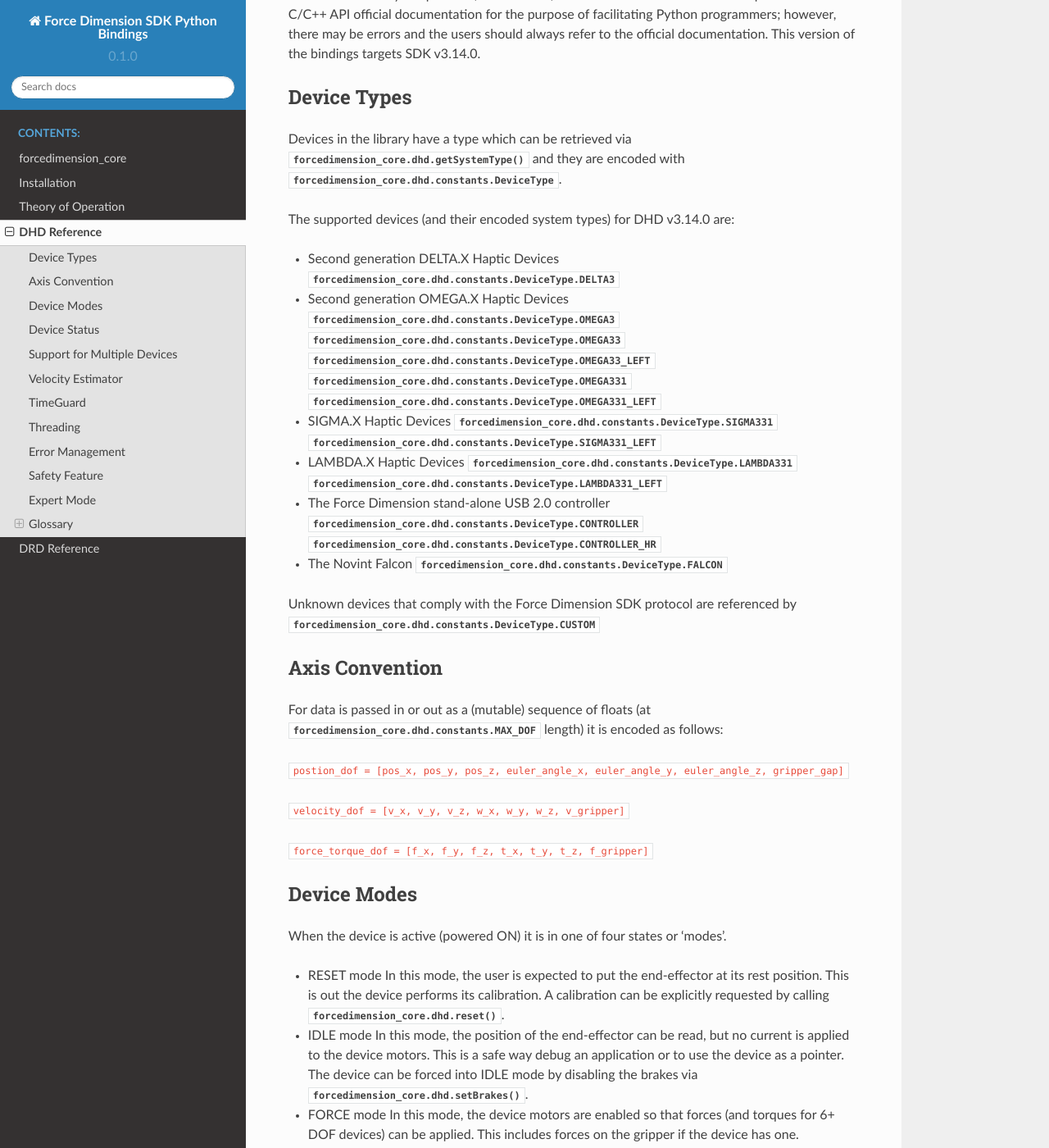
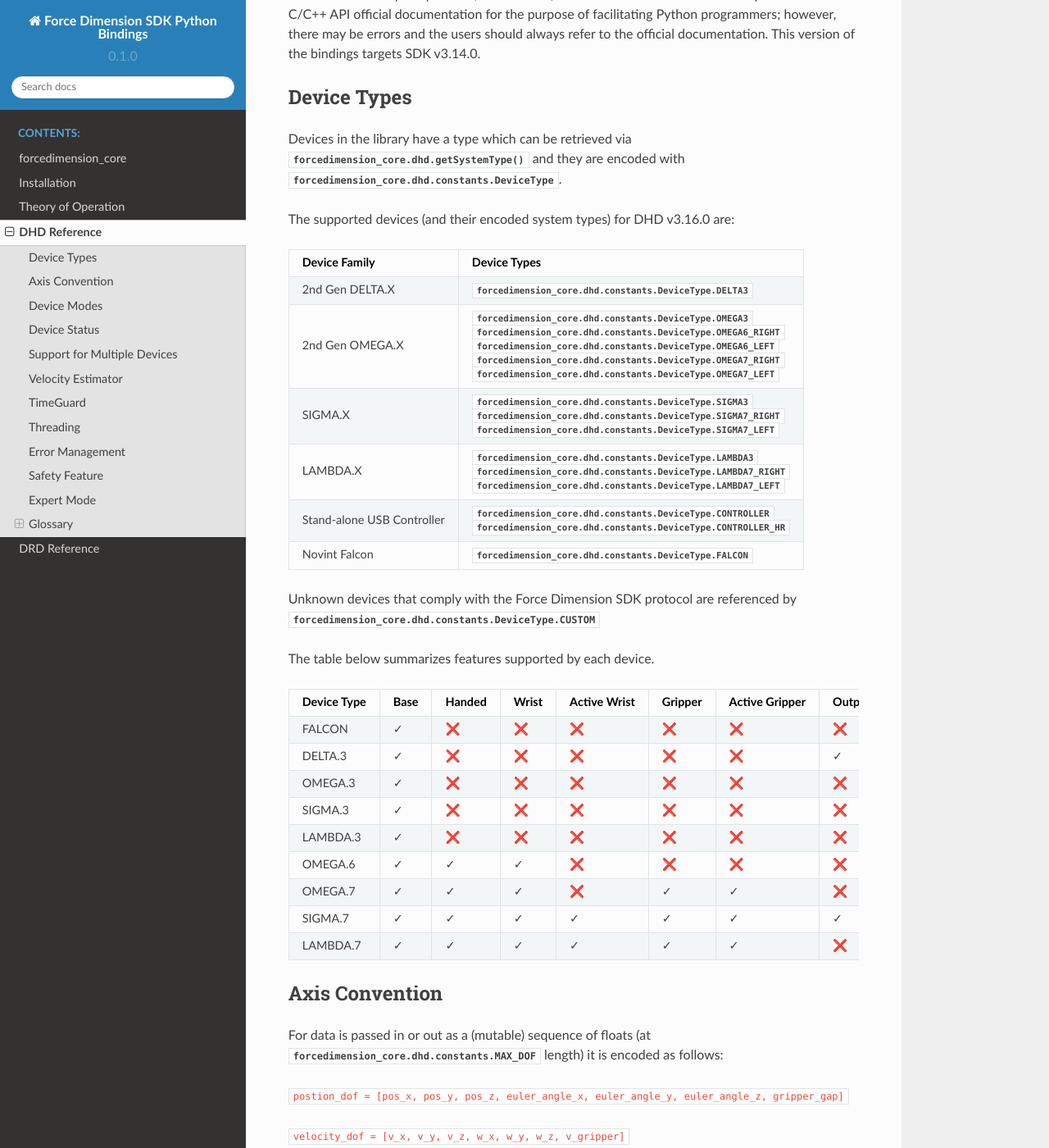
Before and after one commit to EmDash00/forcedimension_core-python-docs, a Sphinx documentation site: the page built from docs/source/forcedimension_core.dhd-doc.rst, in a window 1280 px wide and 1400 px high, scrolled down 202 px. Shown: the whole window at 82% size. Built offline with Sphinx 7.4.7 and the Read the Docs theme 2.0.0, drawn with Linux system fonts in a browser that asks for light colours.

Commit message:
Add tables to the device types section for addtiional clarity

```diff
--- a/docs/source/forcedimension_core.dhd-doc.rst
+++ b/docs/source/forcedimension_core.dhd-doc.rst
@@ -21,30 +21,66 @@
 Devices in the library have a type which can be retrieved via :func:`forcedimension_core.dhd.getSystemType()`
 and they are encoded with :class:`forcedimension_core.dhd.constants.DeviceType`.
 
-The supported devices (and their encoded system types) for DHD v3.14.0 are:
+The supported devices (and their encoded system types) for DHD v3.16.0 are:
 
-- Second generation DELTA.X Haptic Devices
-  :data:`forcedimension_core.dhd.constants.DeviceType.DELTA3`
-- Second generation OMEGA.X Haptic Devices
-  :data:`forcedimension_core.dhd.constants.DeviceType.OMEGA3`
-  :data:`forcedimension_core.dhd.constants.DeviceType.OMEGA33`
-  :data:`forcedimension_core.dhd.constants.DeviceType.OMEGA33_LEFT`
-  :data:`forcedimension_core.dhd.constants.DeviceType.OMEGA331`
-  :data:`forcedimension_core.dhd.constants.DeviceType.OMEGA331_LEFT`
-- SIGMA.X Haptic Devices
-  :data:`forcedimension_core.dhd.constants.DeviceType.SIGMA331`
-  :data:`forcedimension_core.dhd.constants.DeviceType.SIGMA331_LEFT`
-- LAMBDA.X Haptic Devices
-  :data:`forcedimension_core.dhd.constants.DeviceType.LAMBDA331`
-  :data:`forcedimension_core.dhd.constants.DeviceType.LAMBDA331_LEFT`
-- The Force Dimension stand-alone USB 2.0 controller
-  :data:`forcedimension_core.dhd.constants.DeviceType.CONTROLLER`
-  :data:`forcedimension_core.dhd.constants.DeviceType.CONTROLLER_HR`
-- The Novint Falcon
-  :data:`forcedimension_core.dhd.constants.DeviceType.FALCON`
++----------------------------+--------------------------------------------------------------------+
+| Device Family              |  Device Types                                                      |
++============================+====================================================================+
+| 2nd Gen DELTA.X            | :data:`forcedimension_core.dhd.constants.DeviceType.DELTA3`        |
++----------------------------+--------------------------------------------------------------------+
+| 2nd Gen OMEGA.X            | :data:`forcedimension_core.dhd.constants.DeviceType.OMEGA3`        |
+|                            |                                                                    |
+|                            | :data:`forcedimension_core.dhd.constants.DeviceType.OMEGA6_RIGHT`  |
+|                            |                                                                    |
+|                            | :data:`forcedimension_core.dhd.constants.DeviceType.OMEGA6_LEFT`   |
+|                            |                                                                    |
+|                            | :data:`forcedimension_core.dhd.constants.DeviceType.OMEGA7_RIGHT`  |
+|                            |                                                                    |
+|                            | :data:`forcedimension_core.dhd.constants.DeviceType.OMEGA7_LEFT`   |
++----------------------------+--------------------------------------------------------------------+
+| SIGMA.X                    | :data:`forcedimension_core.dhd.constants.DeviceType.SIGMA3`        |
+|                            |                                                                    |
+|                            | :data:`forcedimension_core.dhd.constants.DeviceType.SIGMA7_RIGHT`  |
+|                            |                                                                    |
+|                            | :data:`forcedimension_core.dhd.constants.DeviceType.SIGMA7_LEFT`   |
++----------------------------+--------------------------------------------------------------------+
+| LAMBDA.X                   | :data:`forcedimension_core.dhd.constants.DeviceType.LAMBDA3`       |
+|                            |                                                                    |
+|                            | :data:`forcedimension_core.dhd.constants.DeviceType.LAMBDA7_RIGHT` |
+|                            |                                                                    |
+|                            | :data:`forcedimension_core.dhd.constants.DeviceType.LAMBDA7_LEFT`  |
++----------------------------+--------------------------------------------------------------------+
+| Stand-alone USB Controller | :data:`forcedimension_core.dhd.constants.DeviceType.CONTROLLER`    |
+|                            |                                                                    |
+|                            | :data:`forcedimension_core.dhd.constants.DeviceType.CONTROLLER_HR` |
++----------------------------+--------------------------------------------------------------------+
+| Novint Falcon              | :data:`forcedimension_core.dhd.constants.DeviceType.FALCON`        |
++----------------------------+--------------------------------------------------------------------+
+
 
 Unknown devices that comply with the Force Dimension SDK protocol are referenced by
 :data:`forcedimension_core.dhd.constants.DeviceType.CUSTOM`
+
+The table below summarizes features supported by each device.
+
+
+.. rst-class:: center-columns
+.. table::
+  :widths: auto
+
+  ============== ====== ======== ======= ============== ========= ================ =============
+   Device Type    Base   Handed   Wrist   Active Wrist   Gripper   Active Gripper   Output Bits
+  ============== ====== ======== ======= ============== ========= ================ =============
+  FALCON           ✓       ❌       ❌         ❌           ❌           ❌             ❌
+  DELTA.3          ✓       ❌       ❌         ❌           ❌           ❌             ✓
+  OMEGA.3          ✓       ❌       ❌         ❌           ❌           ❌             ❌
+  SIGMA.3          ✓       ❌       ❌         ❌           ❌           ❌             ❌
+  LAMBDA.3         ✓       ❌       ❌         ❌           ❌           ❌             ❌
+  OMEGA.6          ✓       ✓        ✓          ❌           ❌           ❌             ❌
+  OMEGA.7          ✓       ✓        ✓          ❌           ✓            ✓              ❌
+  SIGMA.7          ✓       ✓        ✓          ✓            ✓            ✓              ✓
+  LAMBDA.7         ✓       ✓        ✓          ✓            ✓            ✓              ❌
+  ============== ====== ======== ======= ============== ========= ================ =============
 
 Axis Convention
 ---------------
```
